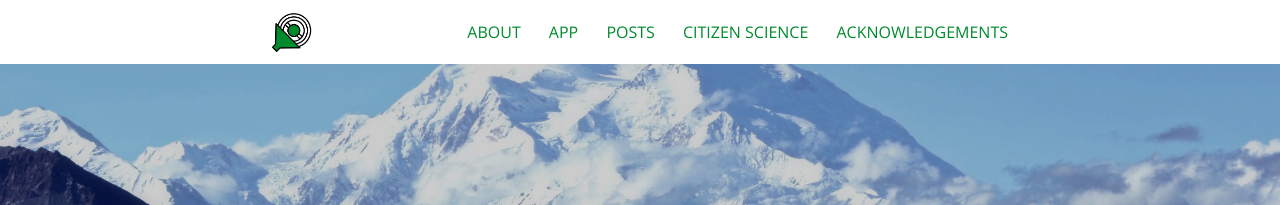
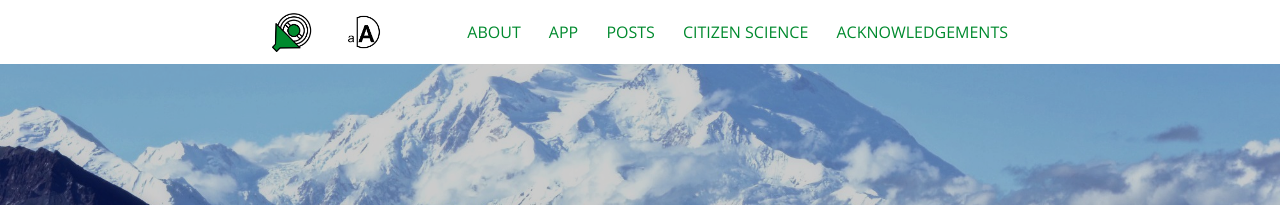
Before and after one commit to city4dys/city4dys.github.io, a Jekyll site: the page built from index.html, in a window 1280 px wide. Shown: the top 205 px of the page. Built offline with Jekyll 4.4.1, drawn with Linux system fonts in a browser that asks for light colours; nearby versions of some CDN libraries; the list of posts is cut into pages by our own code; a style sheet for code colours, icons or effects is not loaded.

Commit message:
test capitalized letters

```diff
--- a/_config.yml
+++ b/_config.yml
@@ -23,6 +23,7 @@ baseurl: "" # the subpath of your site, e.g. /blog/
 url: "http://www.city4dys.org" # the base hostname & protocol for your site
 cover: "/assets/header_image.jpg"
 logo: "/assets/logo.png"
+capitalized_logo: "/assets/capitalized_logo.png"
 
 # Build settings
 markdown: kramdown
--- a/_includes/header.html
+++ b/_includes/header.html
@@ -19,5 +19,8 @@
         {% endfor %}
       </ul>
     </nav>
+    <a href="#" class="logo" onclick="switchDysMode();return false;">
+      <img src="{{ site.capitalized_logo | prepend: site.baseurl }}" alt="CLICK HERE TO SWITCH CAPITALIZED LETTERS">
+    </a>
   </div>
 </header>
--- a/_layouts/archive.html
+++ b/_layouts/archive.html
@@ -2,7 +2,7 @@
 layout: default
 ---
 <div class="wrapper">
-<a href="#" onclick="switchDysMode();return false;">CLICK HERE TO SWITCH CAPITALIZED LETTERS</a>
+<a href="#" onclick="switchDysMode();return false;">aA</a>
 <div class="page">
 
   <header class="post-header">
```
Also changed, not shown: assets/capitalized_logo.png (added).
